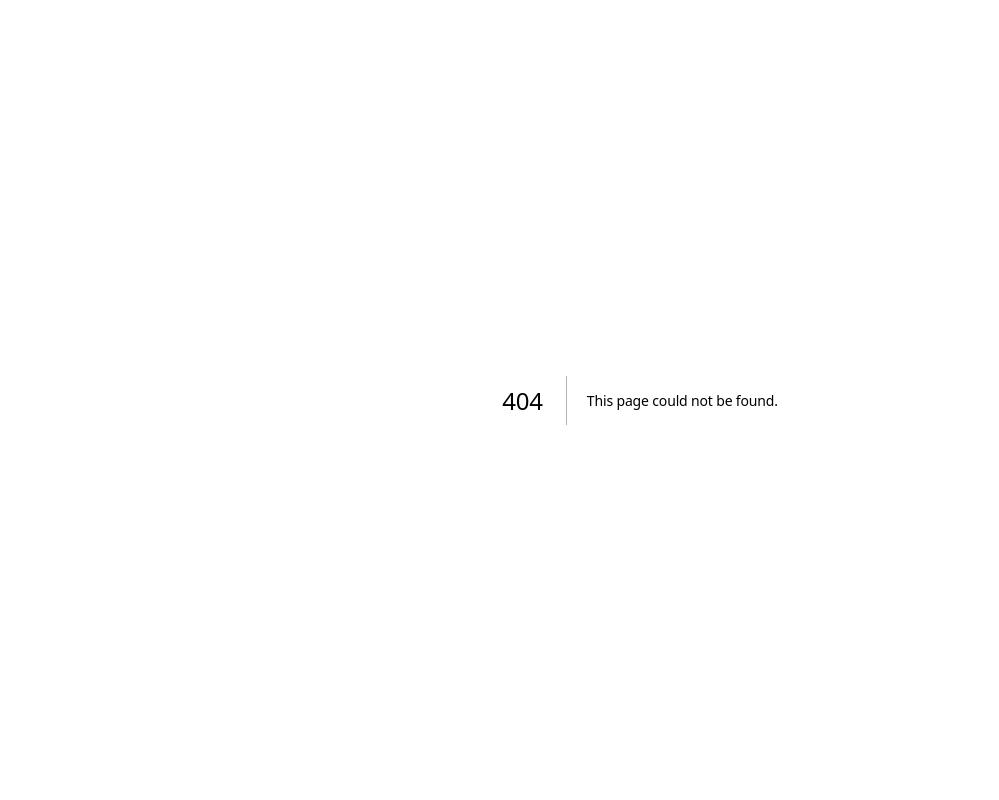
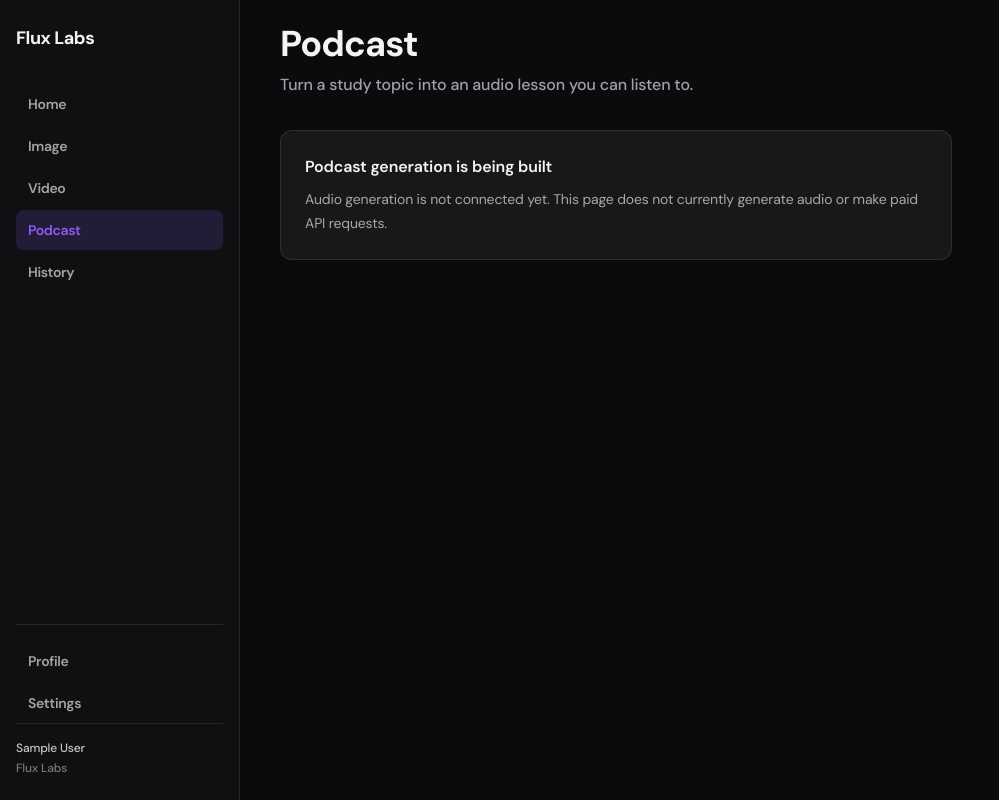
Before and after one commit to seancorbitt10-png/Flux-Labs, a Next.js app: page /podcast in a window 1280 px wide. Before the commit this address had no page. Shown: the whole page, without its empty margins (0-999 px from the left). Built offline with nearby package versions, Linux system fonts and the light colour scheme; no server answers; sample sign-in values are in the browser's storage.

Commit message:
Add honest podcast tool landing page

```diff
--- /dev/null
+++ b/src/app/(app)/podcast/page.tsx
@@ -0,0 +1,21 @@
+import { PageHeader } from "@/components/ui/page-header";
+
+export const metadata = { title: "Podcast" };
+
+export default function PodcastPage() {
+  return (
+    <div className="animate-fade-up">
+      <PageHeader
+        title="Podcast"
+        description="Turn a study topic into an audio lesson you can listen to."
+      />
+      <section className="max-w-2xl rounded-xl border border-foreground/10 bg-surface p-6">
+        <h2 className="font-semibold">Podcast generation is being built</h2>
+        <p className="mt-2 text-sm leading-6 text-foreground/65">
+          Audio generation is not connected yet. This page does not currently
+          generate audio or make paid API requests.
+        </p>
+      </section>
+    </div>
+  );
+}
```
